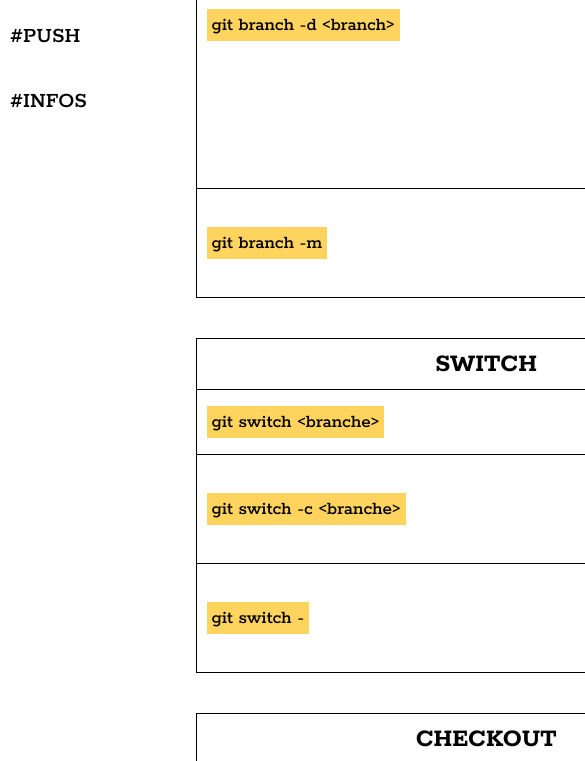
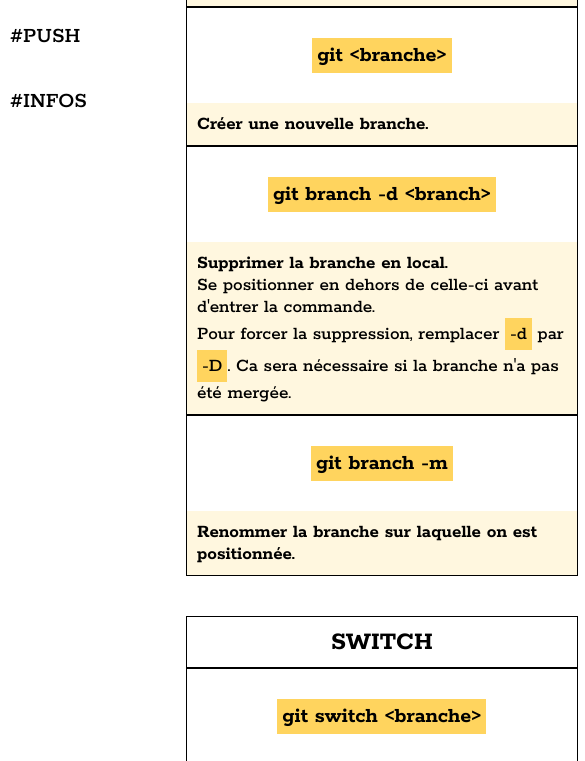
Before and after one commit to david-mi/cheatsheet_git, a plain HTML site: page index.html in a window 390 px wide. Shown: the part 710-1471 px from the top of the page, 585 px wide, since content can reach past the window. Drawn offline with Linux system fonts and the light colour scheme; a script that the page names is missing.

Commit message:
more mobile adjustements

```diff
--- a/style.css
+++ b/style.css
@@ -14,7 +14,8 @@ html {
 :root {
   --clr-main: rgb(255, 212, 94);
   --clr-main-lighter: rgba(255, 212, 94, 0.2);
-  --width--nav: 11rem;
+  --width-nav: 11rem;
+  --font-size-nav: 1.4rem;
 }
 
 
@@ -23,14 +24,14 @@ header .main__title {
   font-size: 2.5rem;
   text-align: center;
   padding-block: 50px;
-  margin-left: var(--width--nav);
+  margin-left: var(--width-nav);
 }
 
 nav {
   z-index: 10;
   position: fixed;
   display: flex;
-  width: var(--width--nav);
+  width: var(--width-nav);
   flex-direction: column;
   top: 0;
   bottom: 0;
@@ -40,7 +41,7 @@ nav a {
   position: relative;
   display: flex;
   align-items: center;
-  font-size: 1.4rem;
+  font-size: var(--font-size-nav);
   text-decoration: none;
   height: 100%;
   transition: 400ms cubic-bezier(.44, 1.67, .91, .9) 0ms;
@@ -92,7 +93,7 @@ main {
   place-items: center;
   gap: 40px;
   padding: 0 5% 50px;
-  margin-left: 11rem;
+  margin-left: var(--width-nav);
 }
 
 section {
@@ -134,6 +135,11 @@ td:nth-child(1) {
   white-space: nowrap;
   width: 25rem;
   padding: 10px 80px 10px 10px;
+}
+
+td:nth-child(2) {
+  background-color: var(--clr-main-lighter);
+  text-align: left;
 }
 
 .copyBtn {
@@ -226,3 +232,67 @@ article h3 {
   min-height: 224px;
   background-color: var(--clr-main-lighter);
 }
+
+@media screen and (max-width: 1300px) {
+  main {
+    padding: 10px;
+  }
+
+  table {
+    border: none;
+  }
+
+  th {
+    border: none;
+  }
+
+  tr {
+    display: flex;
+    flex-direction: column;
+    border: solid 1px black;
+    border-collapse: collapse;
+  }
+
+  td {
+    width: 100%;
+    text-align: center;
+    padding: 10px;
+    border: none;
+  }
+
+  td:nth-child(1) {
+    white-space: nowrap;
+    width: 100%;
+    padding: 30px 0 30px 0;
+    font-size: 1.4rem;
+    font-weight: bold;
+  }
+
+  td:nth-child(2) {
+    background-color: var(--clr-main-lighter);
+    text-align: left;
+  }
+
+  #fast_forward_graph,
+  #merge_commit_graph {
+    flex-direction: column;
+    height: auto;
+    align-items: center;
+    gap: 20px;
+    padding-top: 30px;
+  }
+
+  #fast_forward_graph svg,
+  #merge_commit_graph svg {
+    min-width: 300px;
+    display: flex;
+    place-items: center;
+  }
+
+}
+
+@media screen and (max-width: 800px) {
+  .copyBtn {
+    display: none;
+  }
+}
```
